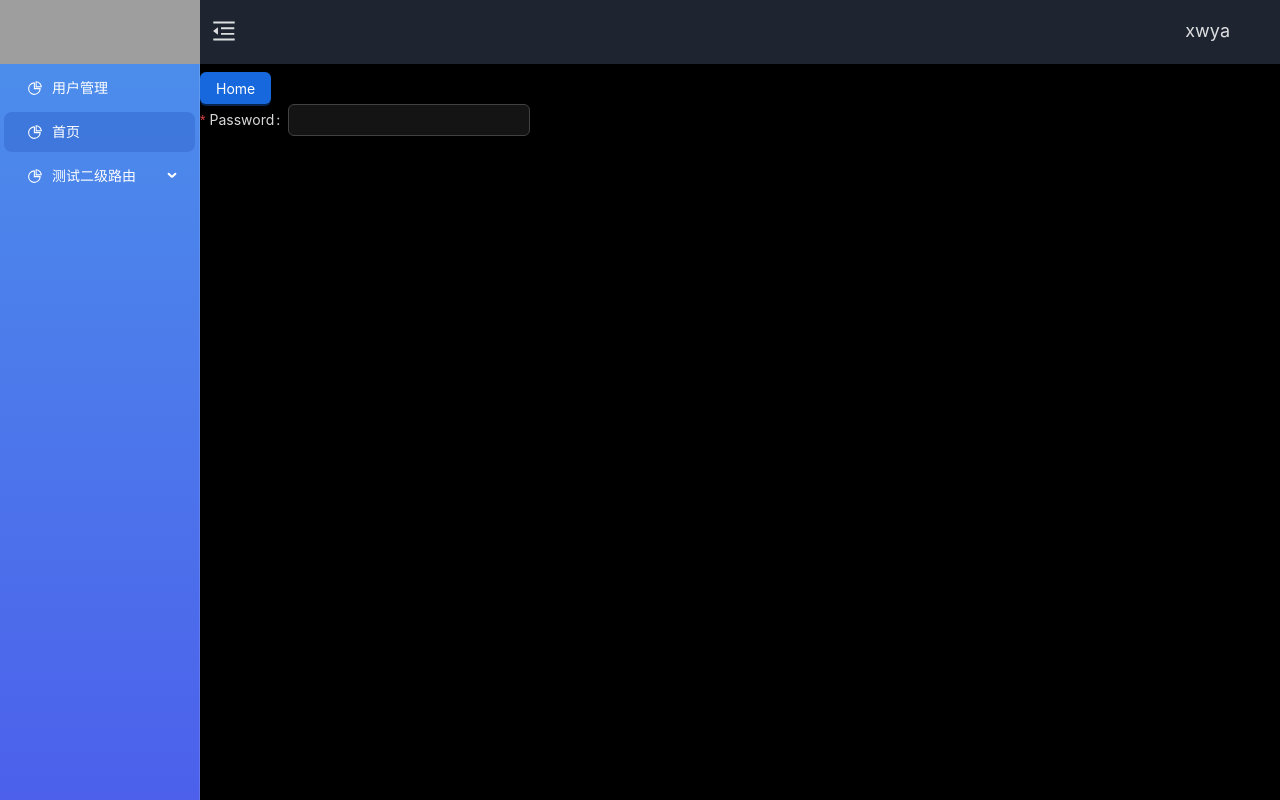
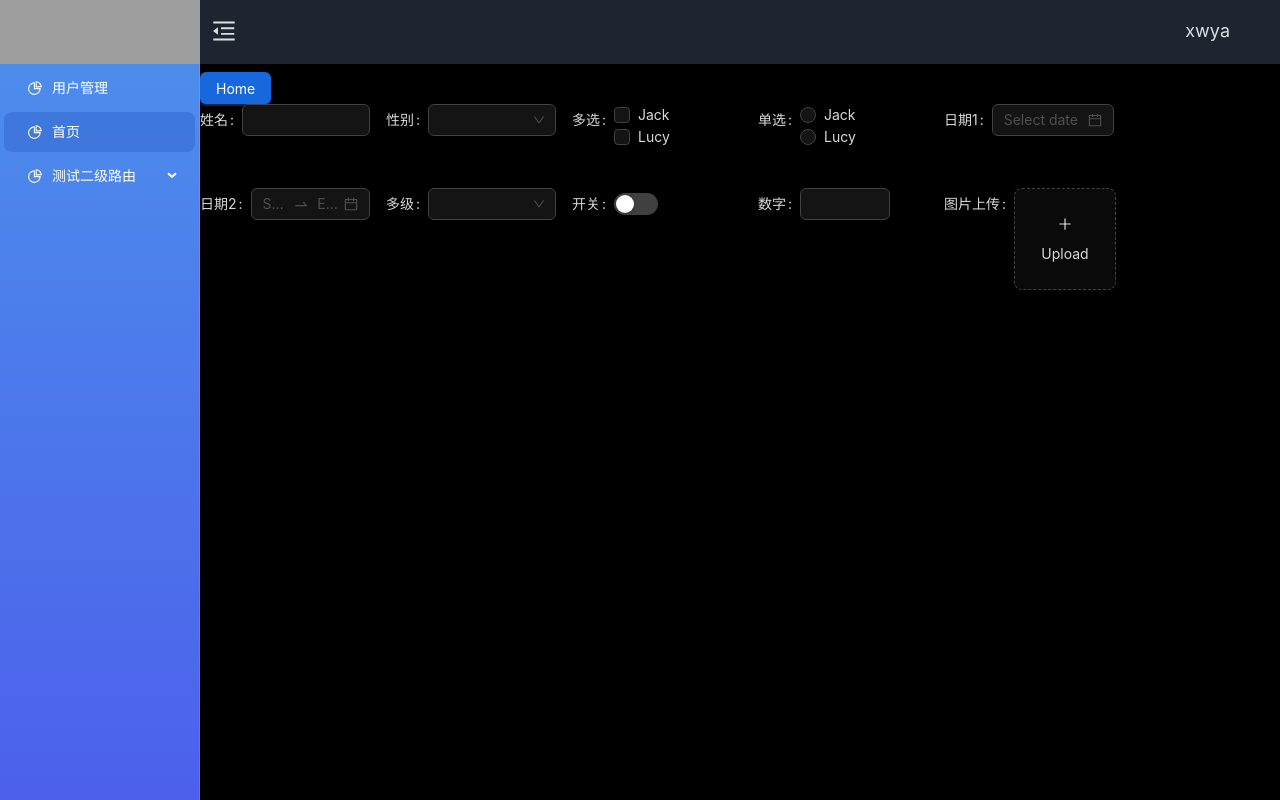
Before and after one commit to Wxwya/antd_admin_template, a React (Vite) app: page /home in a window 1280 px wide. Built offline with nearby package versions, Linux system fonts and the light colour scheme; grey boxes are pictures that could not be loaded.

Commit message:
封装form

```diff
--- a/src/components/XwyaForm/index.tsx
+++ b/src/components/XwyaForm/index.tsx
@@ -1,26 +1,52 @@
 import { memo, useCallback } from 'react'
-import { Form, Input } from 'antd'
+import { Form, Input, Select, Checkbox, Radio, DatePicker, Cascader, Switch, InputNumber, Image, Upload } from 'antd'
+import { PlusOutlined } from '@ant-design/icons';
+const { RangePicker } = DatePicker;
+const getBase64 = (img: FileType, callback: (url: string) => void) => {
+  const reader = new FileReader();
+  reader.addEventListener('load', () => callback(reader.result as string));
+  reader.readAsDataURL(img);
+};
+
 const XwyaForm = (props) => {
-  const { itemlist } = props
+  const { itemlist,row=1 } = props
   const [form] = Form.useForm()
   const onFinish = () => {
     console.log('验证')
   }
-  const getType = useCallback((type: string) => {
-      switch (type) {
-      case 'input':
-        return <Input />
-      default:
-        return <Input />
+  const onCustomRequest = (o:any) => {
+    console.log(o);
+
+  }
+  const getType = useCallback((p: any) => {
+    p.content = p.content || {}
+    const typeObj = {
+      input: <Input {...p.content} />,
+      select: <Select {...p.content} />,
+      check: <Checkbox.Group {...p.content} />,
+      radio: <Radio.Group {...p.content} />,
+      date: <DatePicker {...p.content} />,
+      range: <RangePicker {...p.content} />,
+      casc: <Cascader {...p.content} />,
+      switch: <Switch {...p.content} />,
+      number: <InputNumber {...p.content} />,
+      upload: (<Upload  listType="picture-card"  customRequest={onCustomRequest} showUploadList={false} >
+       <button style={{ border: 0, background: 'none' }} type="button">
+              <PlusOutlined />
+              <div style={{ marginTop: 8 }}>Upload</div>
+            </button>
+      </Upload>)
+
     }
+    return typeObj[p.type]
   } ,[])
   return (
     <>
-      <Form name="basic" form={form} onFinish={onFinish} autoComplete="off">
+      <Form name="basic" form={form} onFinish={onFinish} initialValues={{fileList:[],images:[]}} autoComplete="off">
         <div className="flex gap-4 flex-wrap">
-          {itemlist.map((item) => (
-             <Form.Item<FieldType> label="Password" name="password" rules={[{ required: true, message: '请输入!' }]}>
-            {getType(item.type)}
+          {itemlist.map((p,index) => (
+            <Form.Item<FieldType> style={{width:`calc(100% / ${row} - 10px)`}} {...p.item} key={index} >
+            {getType(p)}
            </Form.Item>
           ))}
 
--- a/src/routes/AuthRoutes.tsx
+++ b/src/routes/AuthRoutes.tsx
@@ -6,7 +6,7 @@ const authRouter:FC<{ children: ReactNode }>  = ({ children }) => {
   const location = useLocation();
   const navigate = useNavigate();
   useEffect(() => {
-    console.log(userInfo.name);
+    // console.log(userInfo.name);
 
     if (!userInfo.username && location.pathname !== "/login") {
       initUserinfo()
--- a/src/views/home/index.tsx
+++ b/src/views/home/index.tsx
@@ -2,18 +2,70 @@ import { Button } from 'antd';
 import { useNavigate } from 'react-router-dom';
 import XwyaForm from '@/components/XwyaForm';
 import { useMemo } from 'react';
+const options = [
+  {
+    value: 'zhejiang',
+    label: 'Zhejiang',
+    children: [
+      {
+        value: 'hangzhou',
+        label: 'Hangzhou',
+        children: [
+          {
+            value: 'xihu',
+            label: 'West Lake',
+          },
+        ],
+      },
+    ],
+  },
+  {
+    value: 'jiangsu',
+    label: 'Jiangsu',
+    children: [
+      {
+        value: 'nanjing',
+        label: 'Nanjing',
+        children: [
+          {
+            value: 'zhonghuamen',
+            label: 'Zhong Hua Men',
+          },
+        ],
+      },
+    ],
+  },
+];
+const normFile = (e: any) => {
+  console.log('Upload event:', e);
+  if (Array.isArray(e)) {
+    return e;
+  }
+  return e?.fileList;
+};
 const Home = () => {
   const navigate = useNavigate()
   const toPage = () => {
     navigate('/info/about')
   }
   const itemlist = useMemo(() => (
-    [{ type: "input", item: {label:"姓名",name:"name"},input:{} }]
+    [
+      { type: "input", item: { label: "姓名", name: "name" }, content: {} },
+      { type: "select", item: { label: "性别", name: "sex" }, content: { options: [{ value: 'jack', label: 'Jack' }, { value: 'lucy', label: 'Lucy' }], } },
+      { type: "check", item: { label: "多选", name: "dx" }, content: { options: [{ value: 'jack', label: 'Jack' }, { value: 'lucy', label: 'Lucy' }], } },
+      { type: "radio", item: { label: "单选", name: "dx1" }, content: { options: [{ value: 'jack', label: 'Jack' }, { value: 'lucy', label: 'Lucy' }], } },
+      { type: 'date', item: { label: "日期1", name: "date1" }, content: {} },
+      { type: 'range', item: { label: "日期2", name: "date2" }, content: {} },
+      { type: 'casc', item: { label: "多级", name: "dj" }, content: { options } },
+      { type: "switch", item: { label: "开关", name: "switch" }, content: {} },
+      { type: "number", item: { label: "数字", name: "number" } },
+      { type: "upload", item: { label: "图片上传", name: "images",valuePropName:"fileList",getValueFromEvent:normFile},content: {} }
+    ]
   ),[])
   return (<>
     <div className="h-10 py-2">
       <Button type="primary" onClick={toPage}>Home</Button>
-      <XwyaForm itemlist={itemlist} />
+      <XwyaForm itemlist={itemlist} row={6} />
     </div>
   </>)
 }
```
